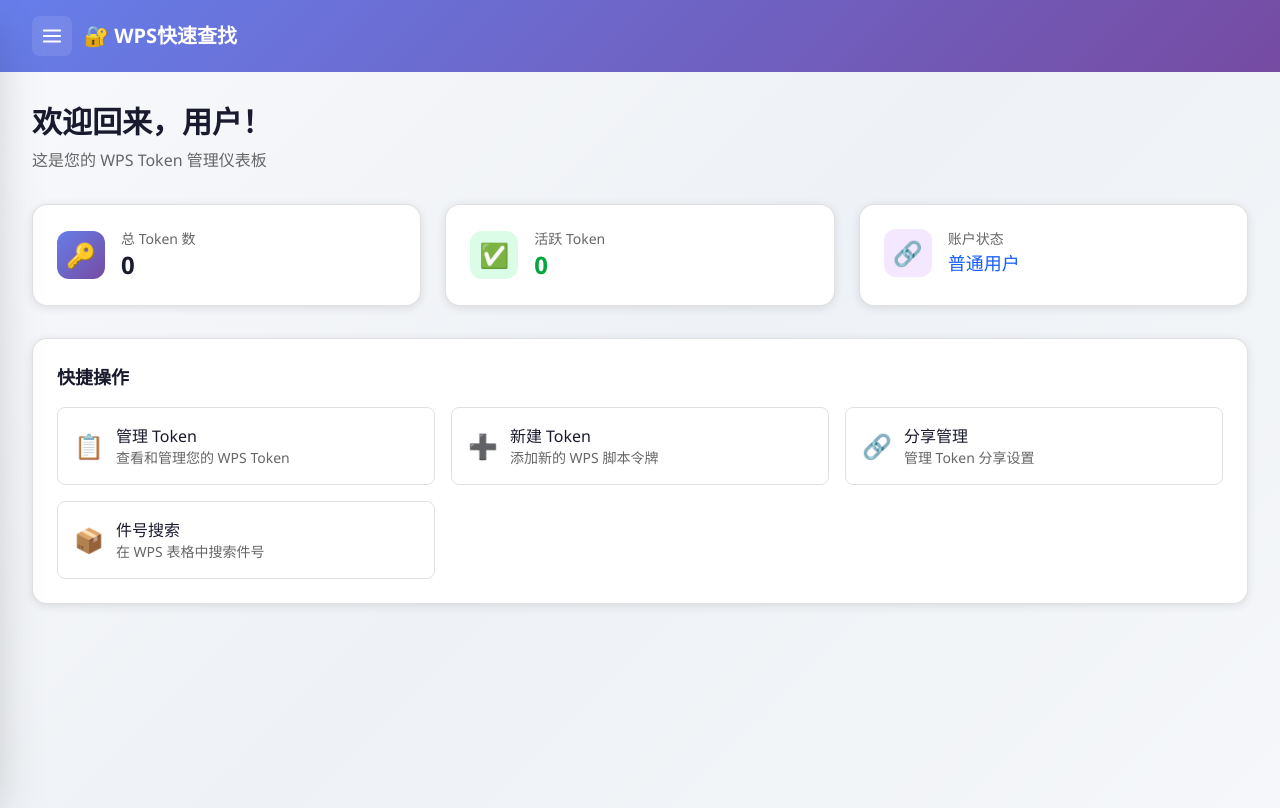
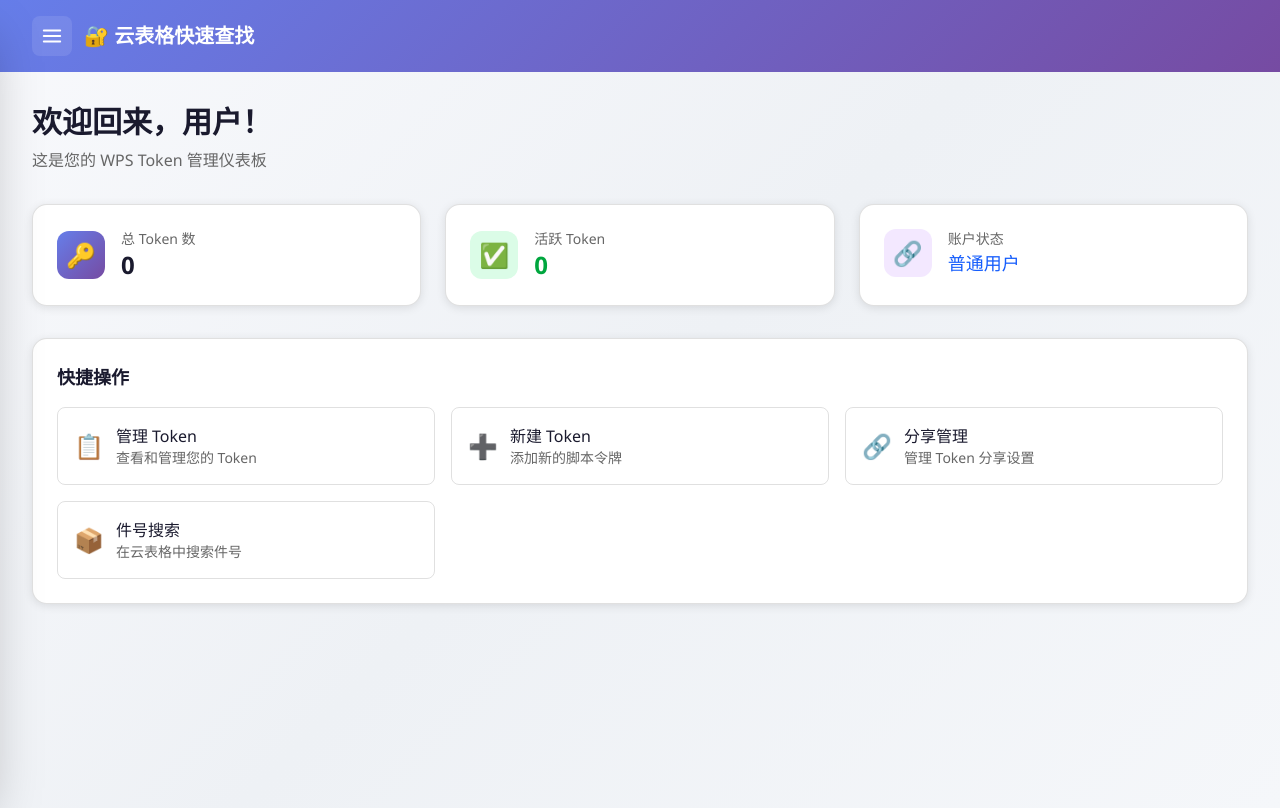
Before and after one commit to Jim-purch/websearch-wps-webhook, a Next.js app: page /dashboard in a window 1280 px wide. Built offline with nearby package versions, Linux system fonts and the light colour scheme; no server answers; the database is empty.

Commit message:
refactor: 重命名项目为云表格快速查找并更新相关文案
1. 全局替换项目名称、WPS相关文案为云表格相关表述
2. 新增Token管理侧边栏入口
3. 优化部分工具提示与占位符文案
4. 重构并完善README文档

```diff
--- a/src/app/dashboard/page.tsx
+++ b/src/app/dashboard/page.tsx
@@ -80,7 +80,7 @@
                         <span className="text-2xl">📋</span>
                         <div>
                             <p className="font-medium">管理 Token</p>
-                            <p className="text-sm text-[var(--text-muted)]">查看和管理您的 WPS Token</p>
+                            <p className="text-sm text-[var(--text-muted)]">查看和管理您的 Token</p>
                         </div>
                     </Link>
 
@@ -88,7 +88,7 @@
                         <span className="text-2xl">➕</span>
                         <div>
                             <p className="font-medium">新建 Token</p>
-                            <p className="text-sm text-[var(--text-muted)]">添加新的 WPS 脚本令牌</p>
+                            <p className="text-sm text-[var(--text-muted)]">添加新的脚本令牌</p>
                         </div>
                     </Link>
 
@@ -104,7 +104,7 @@
                         <span className="text-2xl">📦</span>
                         <div>
                             <p className="font-medium">件号搜索</p>
-                            <p className="text-sm text-[var(--text-muted)]">在 WPS 表格中搜索件号</p>
+                            <p className="text-sm text-[var(--text-muted)]">在云表格中搜索件号</p>
                         </div>
                     </Link>
 
--- a/src/app/dashboard/part-search/page.tsx
+++ b/src/app/dashboard/part-search/page.tsx
@@ -681,7 +681,7 @@
                     />
                 </div>
                 <p className="text-[var(--text-muted)]">
-                    在 WPS 表格 / Google Sheets 中搜索件号和配件信息
+                    在云表格 / Google Sheets 中搜索件号和配件信息
                 </p>
             </div>
 
--- a/src/app/dashboard/profile/page.tsx
+++ b/src/app/dashboard/profile/page.tsx
@@ -205,7 +205,7 @@
             </section>
 
             {/* Token Management Section */}
-            <section className="card overflow-hidden">
+            <section id="tokens" className="card overflow-hidden scroll-mt-20">
                 <div
                     className="p-6 flex items-center justify-between cursor-pointer hover:bg-[var(--hover-bg)] transition-colors"
                     onClick={() => setIsTokenListOpen(!isTokenListOpen)}
@@ -286,7 +286,7 @@
                                             value={newToken.token_value}
                                             onChange={(e) => setNewToken({ ...newToken, token_value: e.target.value })}
                                             className="input min-h-[100px]"
-                                            placeholder="粘贴您的 WPS 脚本令牌"
+                                            placeholder="粘贴您的脚本令牌"
                                             required
                                         />
                                     </div>
--- a/src/app/layout.tsx
+++ b/src/app/layout.tsx
@@ -14,8 +14,8 @@
 });
 
 export const metadata: Metadata = {
-  title: "WPS快速查找",
-  description: "管理和分享您的 WPS 脚本令牌",
+  title: "云表格快速查找",
+  description: "管理和分享您的云表格脚本令牌",
 };
 
 export default function RootLayout({
--- a/src/app/login/page.tsx
+++ b/src/app/login/page.tsx
@@ -40,7 +40,7 @@
                     <div className="w-16 h-16 gradient-primary rounded-2xl flex items-center justify-center mx-auto mb-4">
                         <span className="text-3xl">🔐</span>
                     </div>
-                    <h1 className="text-2xl font-bold gradient-text">WPS快速查找</h1>
+                    <h1 className="text-2xl font-bold gradient-text">云表格快速查找</h1>
                     <p className="text-[var(--text-muted)] mt-2">登录您的账户</p>
                 </div>
 
--- a/src/app/register/page.tsx
+++ b/src/app/register/page.tsx
@@ -127,7 +127,7 @@
                         <span className="text-3xl">🔐</span>
                     </div>
                     <h1 className="text-2xl font-bold gradient-text">创建账户</h1>
-                    <p className="text-[var(--text-muted)] mt-2">加入 WPS快速查找</p>
+                    <p className="text-[var(--text-muted)] mt-2">加入 云表格快速查找</p>
                 </div>
 
                 {/* 错误提示 */}
--- a/src/app/shares/[code]/page.tsx
+++ b/src/app/shares/[code]/page.tsx
@@ -66,7 +66,7 @@
             {/* 头部 */}
             <header className="header mb-8 rounded-lg">
                 <div className="flex items-center gap-4">
-                    <span className="text-xl font-bold">🔐 WPS Token 分享</span>
+                    <span className="text-xl font-bold">🔐 Token 分享</span>
                 </div>
             </header>
 
--- a/src/components/layout/Header.tsx
+++ b/src/components/layout/Header.tsx
@@ -49,7 +49,7 @@
                 </button>
 
                 <Link href="/dashboard" className="text-xl font-bold text-white hover:opacity-90">
-                    🔐 WPS快速查找
+                    🔐 云表格快速查找
                 </Link>
             </div>
 
--- a/src/components/layout/Sidebar.tsx
+++ b/src/components/layout/Sidebar.tsx
@@ -10,6 +10,7 @@
 const userNavItems = [
     { href: '/dashboard', label: '仪表板', icon: '📊' },
     { href: '/dashboard/part-search', label: '件号搜索', icon: '📦' },
+    { href: '/dashboard/profile#tokens', label: '管理 Token', icon: '🔑' },
     { href: '/dashboard/shares', label: '分享管理', icon: '🔗' },
     { href: '/dashboard/profile', label: '用户管理', icon: '👤' },
 ]
@@ -203,7 +204,7 @@
                 {/* 底部版本信息 */}
                 <div className="p-4 border-t border-[var(--border)] text-center">
                     <p className="text-xs text-[var(--text-muted)]">
-                        WPS快速查找 v1.0
+                        云表格快速查找 v1.0
                     </p>
                 </div>
             </aside>
--- a/src/components/part-search/PasteQueryModal.tsx
+++ b/src/components/part-search/PasteQueryModal.tsx
@@ -432,7 +432,7 @@
 
                         {/* Batch Size Selector */}
                         <div className="flex items-center gap-2">
-                            <span className="text-sm text-[var(--foreground)]" title="每次向WPS发送查询请求包含的行数">每次处理行数：</span>
+                            <span className="text-sm text-[var(--foreground)]" title="每次发送查询请求包含的行数">每次处理行数：</span>
                             <div className="flex items-center gap-2">
                                 <input
                                     type="range"
--- a/src/components/part-search/SearchForm.tsx
+++ b/src/components/part-search/SearchForm.tsx
@@ -685,7 +685,7 @@
 
                                 {/* 批次数量设置 */}
                                 <div className="flex items-center justify-between p-3 rounded-lg bg-[var(--hover-bg)] border border-[var(--border)]">
-                                    <span className="text-sm font-medium text-[var(--foreground)]" title="每次向WPS发送查询请求包含的行数">每次处理行数：</span>
+                                    <span className="text-sm font-medium text-[var(--foreground)]" title="每次发送查询请求包含的行数">每次处理行数：</span>
                                     <div className="flex items-center gap-2">
                                         <input
                                             type="range"
```
Also changed, not shown: 1 other file (tests, documents, lock files or other folders).
